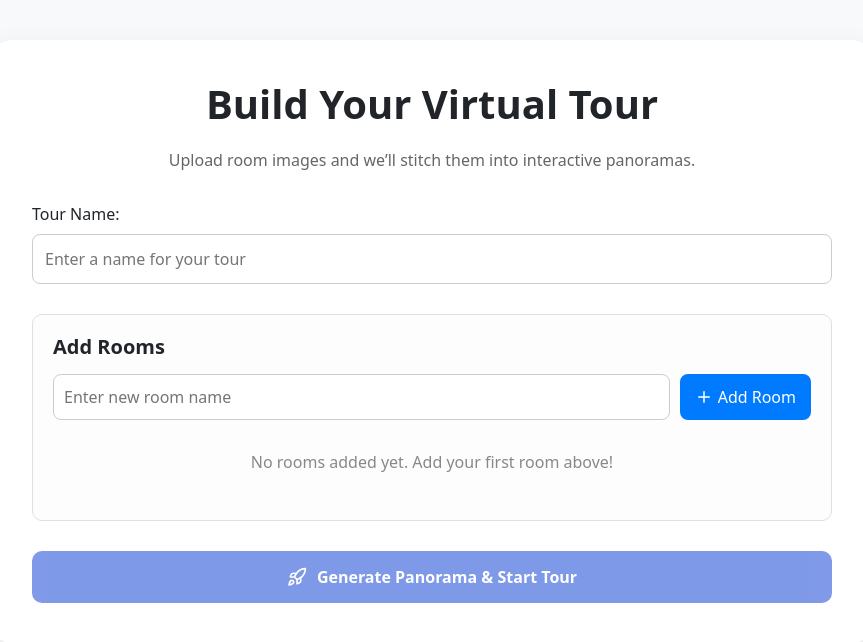
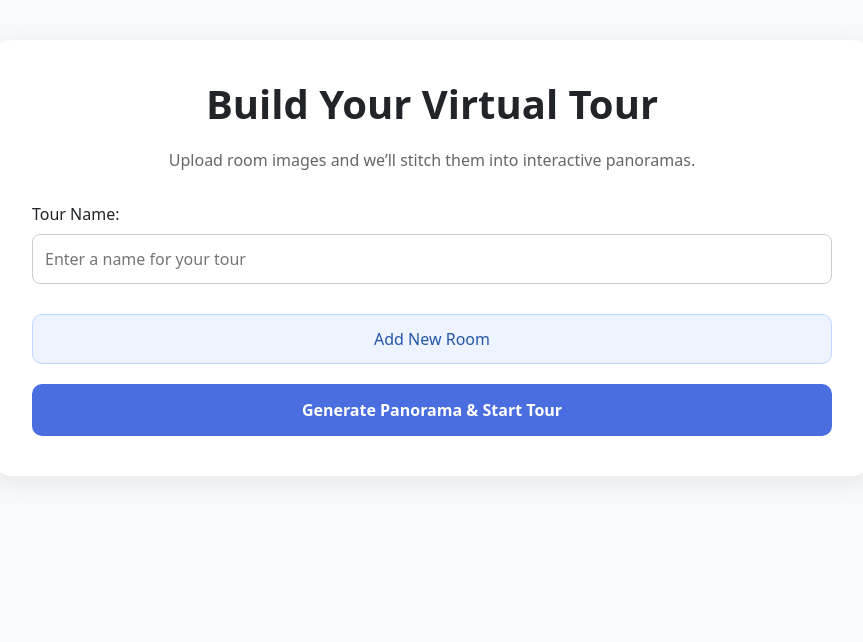
Before and after one commit to billa-anshu/Virtual-Tour-Creater, a React (Create React App) app in the folder frontend/: page /create in a window 1280 px wide. Shown: the top 642 px of the page, without its empty margins (208-1071 px from the left). Built offline with nearby package versions, Linux system fonts and the light colour scheme; what mic-recorder-to-mp3 would draw is missing.

Commit message:
lets see

```diff
--- a/frontend/src/pages/VirtualTourForm.js
+++ b/frontend/src/pages/VirtualTourForm.js
@@ -2,18 +2,11 @@ import React, { useState } from "react";
 import { useNavigate } from "react-router-dom";
 import axios from "axios";
 import { v4 as uuidv4 } from 'uuid';
-// Import icons from lucide-react for better UX, without affecting styling
-import { Plus, Upload, XCircle, Rocket } from 'lucide-react'; // Added icons
-
-// The backend URL is already correct in the user's provided file
-const BACKEND_URL = "https://virtual-tour-creater-backend.onrender.com";
 
 const VirtualTourForm = () => {
   const [rooms, setRooms] = useState([]);
   const [roomImages, setRoomImages] = useState({});
   const [tourName, setTourName] = useState("");
-  const [newRoomName, setNewRoomName] = useState(""); // New state for input field for room name
-  const [isGenerating, setIsGenerating] = useState(false); // New state for loading indicator
   const navigate = useNavigate();
   const tourId = uuidv4();
 
@@ -36,13 +29,10 @@ const VirtualTourForm = () => {
     });
   };
 
-  // Modified handleAddRoom to use an input field instead of prompt
   const handleAddRoom = () => {
-    if (newRoomName.trim() && !rooms.includes(newRoomName.trim())) {
-      setRooms((prev) => [...prev, newRoomName.trim()]);
-      setNewRoomName(""); // Clear the input after adding
-    } else if (newRoomName.trim()) {
-      alert("Room name already exists!");
+    const newRoomName = prompt("Enter a name for the new room:");
+    if (newRoomName) {
+      setRooms((prev) => [...prev, newRoomName]);
     }
   };
 
@@ -59,20 +49,10 @@ const VirtualTourForm = () => {
       return;
     }
 
-    if (rooms.length === 0) {
-      alert("Please add at least one room to create a tour.");
+    if (rooms.length === 0 || Object.keys(roomImages).length === 0) {
+      alert("Please upload at least one image for each room.");
       return;
     }
-
-    // New validation: Check if all added rooms have at least one image
-    for (const room of rooms) {
-      if (!roomImages[room] || roomImages[room].length === 0) {
-        alert(`Please upload images for room: "${room}".`);
-        return;
-      }
-    }
-
-    setIsGenerating(true); // Start loading
 
     const formData = new FormData();
     formData.append('tourId', tourId);
@@ -85,27 +65,18 @@ const VirtualTourForm = () => {
     });
 
     try {
-      const response = await axios.post(BACKEND_URL + "/stitch", formData, {
+      const response = await axios.post("https://virtual-tour-creater-backend.onrender.com/stitch", formData, {
         headers: { "Content-Type": "multipart/form-data" },
       });
 
       if (response.data.success) {
         navigate(`/editor/${tourId}`);
       } else {
-        alert("Stitching failed: " + (response.data.error || "Unknown error."));
+        alert("Stitching failed.");
       }
     } catch (err) {
       console.error("Error during panorama generation:", err);
-      // More descriptive error messages
-      if (err.response) {
-        alert(`Server error: ${err.response.data.error || "Something went wrong on the server."}`);
-      } else if (err.request) {
-        alert("Network error: Could not connect to the backend. Please check your internet connection or backend server status.");
-      } else {
-        alert(`An unexpected error occurred: ${err.message}`);
-      }
-    } finally {
-      setIsGenerating(false); // Stop loading
+      alert("Failed to generate tour. Check backend connection.");
     }
   };
 
@@ -138,59 +109,12 @@ const VirtualTourForm = () => {
           />
         </div>
 
-        {/* Add Room Section - Updated to use input field */}
-        <div style={{ marginBottom: "30px", border: "1px solid #e0e0e0", padding: "20px", borderRadius: "10px", backgroundColor: "#fdfdfd" }}>
-            <h2 style={{ fontSize: "20px", fontWeight: "600", marginBottom: "15px" }}>Add Rooms</h2>
-            <div style={{ display: "flex", gap: "10px", marginBottom: "20px" }}>
-                <input
-                    type="text"
-                    placeholder="Enter new room name"
-                    value={newRoomName}
-                    onChange={(e) => setNewRoomName(e.target.value)}
-                    onKeyPress={(e) => { if (e.key === 'Enter') handleAddRoom(); }}
-                    style={{
-                        flexGrow: 1,
-                        padding: "10px",
-                        borderRadius: "8px",
-                        border: "1px solid #ccc",
-                        fontSize: "16px",
-                    }}
-                />
-                <button
-                    onClick={handleAddRoom}
-                    style={{
-                        padding: "10px 15px",
-                        backgroundColor: "#007bff", // Blue
-                        color: "white",
-                        border: "none",
-                        borderRadius: "8px",
-                        cursor: "pointer",
-                        display: "flex", // For icon
-                        alignItems: "center", // For icon
-                        gap: "5px", // For icon spacing
-                        fontWeight: "500"
-                    }}
-                    disabled={!newRoomName.trim() || rooms.includes(newRoomName.trim())}
-                >
-                    <Plus size={18} /> Add Room
-                </button>
-            </div>
-
-            {rooms.length === 0 && (
-                <p style={{ textAlign: "center", color: "#888", padding: "10px" }}>No rooms added yet. Add your first room above!</p>
-            )}
-        </div>
-
-
         {rooms.map((room, index) => (
-          <div key={index} style={{ marginBottom: "50px", border: "1px solid #e0e0e0", padding: "20px", borderRadius: "10px", backgroundColor: "#fdfdfd" }}>
-            <h3 style={{ borderBottom: "1px solid #eaeaea", paddingBottom: "10px", marginBottom: "20px", fontSize: "20px", fontWeight: "600" }}>
+          <div key={index} style={{ marginBottom: "50px" }}>
+            <h3 style={{ borderBottom: "1px solid #eaeaea", paddingBottom: "10px", marginBottom: "20px" }}>
               Room {index + 1}: <span style={{ fontWeight: 500 }}>{room}</span>
             </h3>
 
-            <label style={{ fontWeight: "500", display: "block", marginBottom: "8px" }}>
-              Upload Images for {room}:
-            </label>
             <input
               type="file"
               multiple
@@ -204,8 +128,6 @@ const VirtualTourForm = () => {
                 width: "100%"
               }}
             />
-            <p style={{ fontSize: "14px", color: "#666", marginBottom: "20px" }}>Select multiple images to create a 360° panorama for this room.</p>
-
 
             {roomImages[room]?.length > 0 && (
               <div style={{ display: "flex", flexWrap: "wrap", gap: "15px" }}>
@@ -234,35 +156,38 @@ const VirtualTourForm = () => {
                         position: "absolute",
                         top: "6px",
                         right: "6px",
-                        background: "#dc3545", // Red background
-                        color: "white",
-                        border: "none",
-                        borderRadius: "50%", // Make it circular
-                        padding: "4px", // Adjust padding
+                        background: "#ffffffee",
+                        border: "1px solid #ccc",
+                        borderRadius: "4px",
+                        padding: "2px 8px",
                         fontSize: "12px",
-                        cursor: "pointer",
-                        display: "flex", // For icon
-                        alignItems: "center", // For icon
-                        justifyContent: "center", // For icon
-                        width: "24px", // Fixed width
-                        height: "24px" // Fixed height
+                        cursor: "pointer"
                       }}
                     >
-                      <XCircle size={14} />
+                      Remove
                     </button>
                   </div>
                 ))}
               </div>
             )}
-            {/* Display message if no images uploaded for this specific room */}
-            {(!roomImages[room] || roomImages[room].length === 0) && (
-                <p style={{ color: '#dc3545', fontSize: '14px', marginTop: '10px' }}>No images uploaded for this room. Please upload at least one.</p>
-            )}
           </div>
         ))}
 
         <div style={{ display: "flex", flexDirection: "column", gap: "20px", marginTop: "30px" }}>
-          {/* Replaced Add New Room button with the one associated with the input field above */}
+          <button
+            onClick={handleAddRoom}
+            style={{
+              backgroundColor: "#edf3ff",
+              border: "1px solid #bdd6ff",
+              color: "#2457a7",
+              fontWeight: "500",
+              borderRadius: "10px",
+              padding: "12px",
+              cursor: "pointer"
+            }}
+          >
+            Add New Room
+          </button>
 
           <button
             onClick={handleGeneratePanorama}
@@ -274,49 +199,13 @@ const VirtualTourForm = () => {
               borderRadius: "10px",
               padding: "14px",
               fontSize: "16px",
-              cursor: isGenerating || rooms.length === 0 || !tourName.trim() ? "not-allowed" : "pointer",
-              opacity: isGenerating || rooms.length === 0 || !tourName.trim() ? 0.7 : 1, // Dim when disabled
-              display: "flex", // For icon
-              alignItems: "center", // For icon
-              justifyContent: "center", // For icon
-              gap: "10px" // For icon spacing
+              cursor: "pointer"
             }}
-            disabled={isGenerating || rooms.length === 0 || !tourName.trim()}
           >
-            {isGenerating ? (
-              <>
-                <span style={{
-                  display: "inline-block",
-                  width: "20px",
-                  height: "20px",
-                  border: "3px solid rgba(255,255,255,.3)",
-                  borderTopColor: "white",
-                  borderRadius: "50%",
-                  animation: "spin 1s linear infinite"
-                }}></span>
-                Generating Tour...
-              </>
-            ) : (
-              <>
-                <Rocket size={20} /> Generate Panorama & Start Tour
-              </>
-            )}
+            Generate Panorama & Start Tour
           </button>
-          {isGenerating && (
-            <p style={{ textAlign: "center", fontSize: "14px", color: "#666" }}>This may take a moment as panoramas are being stitched.</p>
-          )}
         </div>
       </div>
-
-      {/* Keyframe for spin animation (can be added to a global CSS file or style tag) */}
-      <style>
-        {`
-          @keyframes spin {
-            0% { transform: rotate(0deg); }
-            100% { transform: rotate(360deg); }
-          }
-        `}
-      </style>
     </div>
   );
 };
```
